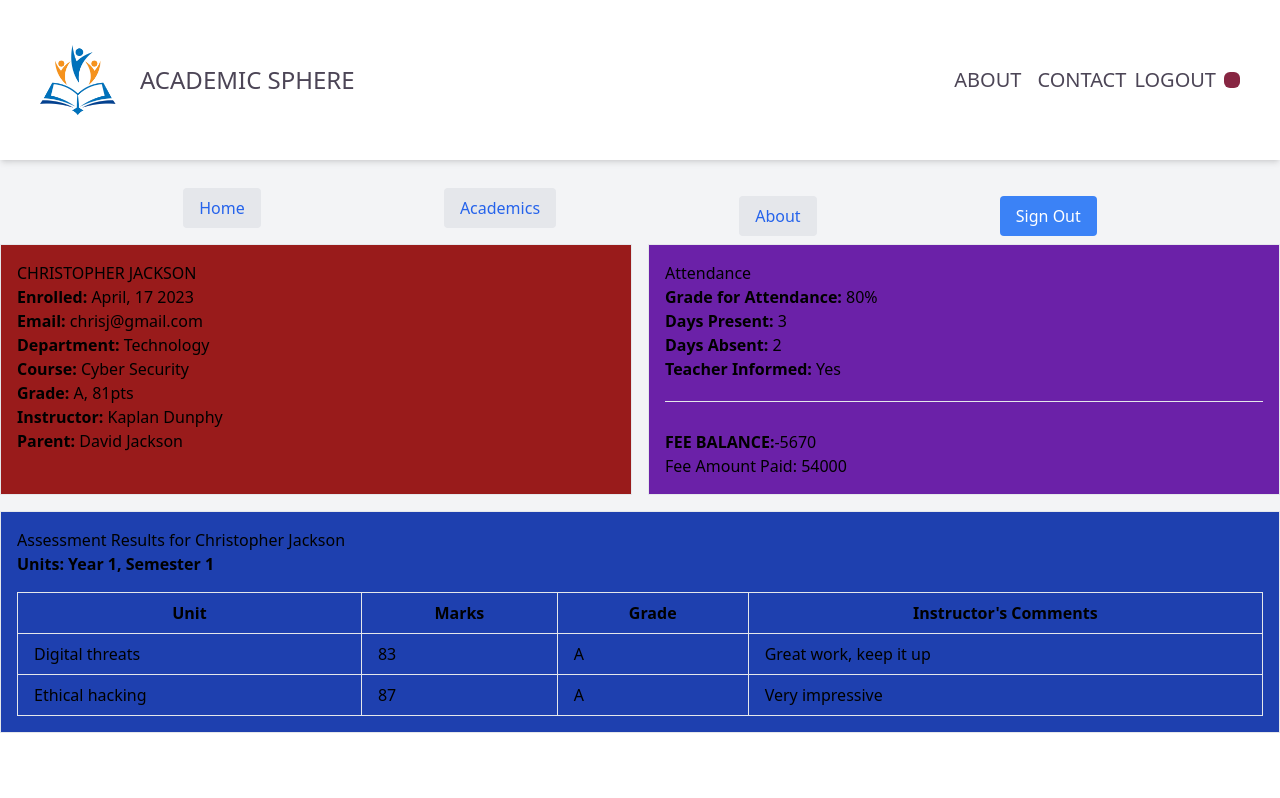
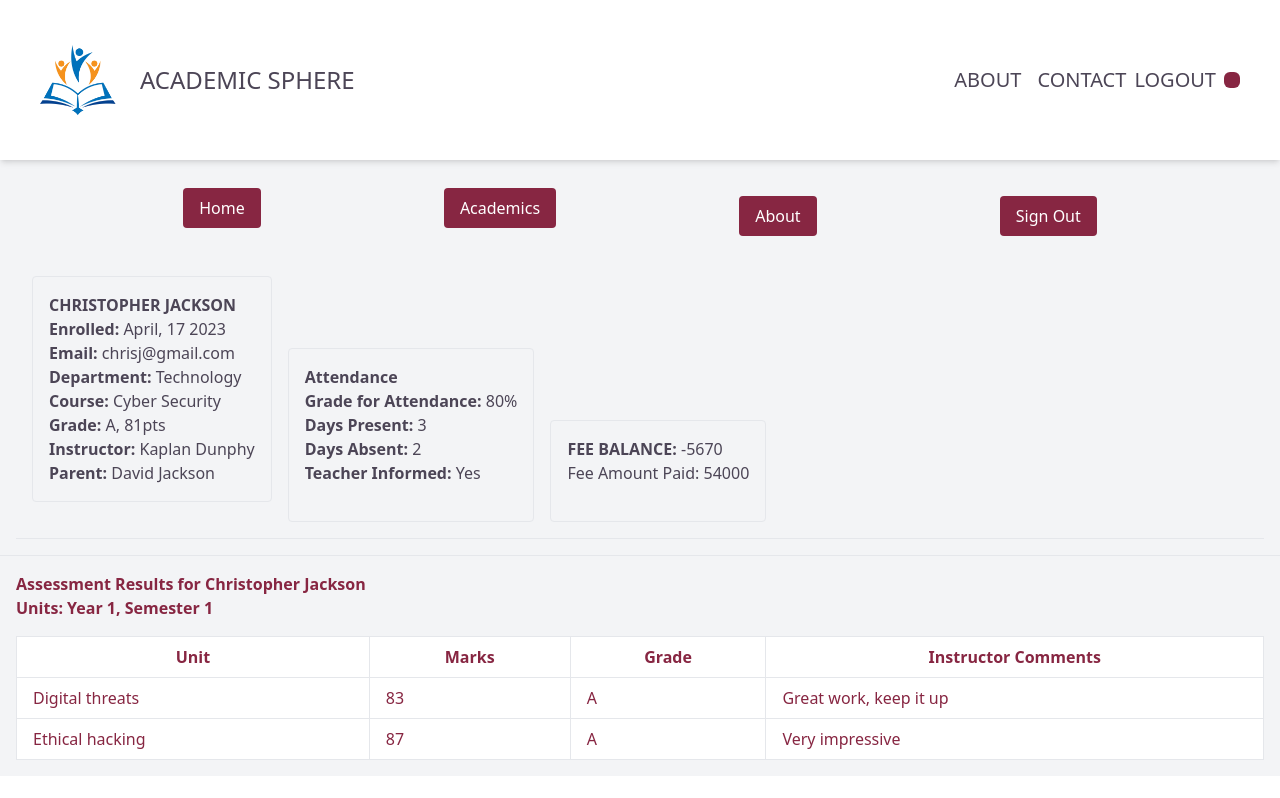
Before and after one commit to paul-nadola/Academic-Sphere-Capstone-project, a React (Vite) app in the folder client/: page /students in a window 1280 px wide. Built offline with nearby package versions, Linux system fonts and the light colour scheme; no server answers.

Commit message:
Student page

```diff
--- a/client/src/App.jsx
+++ b/client/src/App.jsx
@@ -12,9 +12,9 @@ import StudentsPage from "./components/StudentsPage";
 import Login from "./components/Login";
 import SuperAdmin from "./components/SuperAdmin";
 // import Nav from "./components/Nav";
-// import Teachers from "./components/Teachers";
 import Header from "./components/Header";
 import TeachersPage from "./components/Teachers";
+import Teachers from "./components/Teachers";
 import Admin from "./components/Admin";
 
 function App() {
@@ -37,6 +37,7 @@ function App() {
           <Route path="/admin" element={<Admin />} />
           <Route path="/students" element={<StudentsPage />} />
           <Route path="/teachers" element={<TeachersPage />} />
+          <Route path="/teacher" element={<Teachers />} />
           <Route path="/parents" element={<ParentsPage />} />
         </Routes>
       </div>
--- a/client/src/components/StudentsPage.jsx
+++ b/client/src/components/StudentsPage.jsx
@@ -1,43 +1,47 @@
-import React from 'react'
+// import React from 'react'
 import { Link } from 'react-router-dom';
 
 function StudentsPage() {
   return (
     <div>
-
       <div className="flex justify-evenly">
         <button className="mb-2">
-        <Link to="/" className='block bg-gray-200 text-blue-600 py-2 px-4 rounded hover:bg-gray-300 transition duration-300 w-full text-center'>
-        <button>Home</button>
+          <Link
+            to="/"
+            className="block bg-pri2 text-white py-2 px-4 rounded hover:bg-pri1 transition duration-300 w-full text-center"
+          >
+            Home
           </Link>
         </button>
         <button className="mb-2">
-      <Link to="/departments" className='block bg-gray-200 text-blue-600 py-2 px-4 rounded hover:bg-gray-300 transition duration-300 w-full text-center'>
-        <button>Academics</button>
+          <Link
+            to="/departments"
+            className="block bg-pri2 text-white py-2 px-4 rounded hover:bg-pri1 transition duration-300 w-full text-center"
+          >
+            Academics
           </Link>
         </button>
-
-      <button className='mt-4 mb-2'>
-      <Link to="/about" className='block bg-gray-200 text-blue-600 py-2 px-4 rounded hover:bg-gray-300 transition duration-300 w-full text-center'>
-        <button>About</button>
+        <button className="mt-4 mb-2">
+          <Link
+            to="/about"
+            className="block bg-pri2 text-white py-2 px-4 rounded hover:bg-pri1 transition duration-300 w-full text-center"
+          >
+            About
           </Link>
         </button>
-
         <button className="mt-4 mb-2">
           <Link
             to="/signin"
-              className="block bg-blue-500 text-white py-2 px-4 rounded hover:bg-blue-600 transition duration-300 w-full text-center"
+            className="block bg-pri2 text-white py-2 px-4 rounded hover:bg-pri1 transition duration-300 w-full text-center"
           >
             Sign Out
           </Link>
         </button>
-
-
         </div>
-      <div className="grid grid-cols-2 gap-4">
-
-      <div className="p-4 border bg-red-800">
-        <h3>CHRISTOPHER JACKSON</h3>
+        <div className="p-4">
+  <div className="p-4 space-x-4">
+    <div className="inline-block border rounded p-4 text-pri1">
+      <h3><b>CHRISTOPHER JACKSON</b></h3>
       <h4><b>Enrolled:</b>  April, 17 2023</h4>
       <h4><b>Email:</b> chrisj@gmail.com</h4>
       <h4><b>Department:</b> Technology</h4>
@@ -47,30 +51,37 @@ function StudentsPage() {
       <h4><b>Parent:</b> David Jackson</h4>
     </div>
 
-      <div className="p-4 border bg-purple-800">
+    <div className="inline-block border rounded p-4 text-pri1">
       <div className='mb-5'>
-        <h1>Attendance</h1>
+        <h1><b>Attendance</b></h1>
         <h4><b>Grade for Attendance:</b>  80%</h4>
         <h4><b>Days Present:</b> 3</h4>
         <h4><b>Days Absent:</b> 2</h4>
         <h4><b>Teacher Informed:</b> Yes</h4>
       </div>
-        <hr/>
-        <div className='mt-7'>
-            <h3><b>FEE BALANCE:</b>-5670</h3>
+    </div>
+
+    <div className="inline-block border rounded p-4 text-pri1">
+      <div className="mb-5">
+        <h3><b>FEE BALANCE:</b> -5670</h3>
         <h3>Fee Amount Paid: 54000</h3>
       </div>
     </div>
+  </div>
 
-      <div className="p-4 border bg-blue-800 col-span-2">
-        <h3>Assessment Results for Christopher Jackson</h3>
+  <hr/>
+</div>
+<hr/>
+
+      <div className=" p-4 text-pri2">
+        <h3><b>Assessment Results for Christopher Jackson</b></h3>
         <h4><b>Units: Year 1, Semester 1</b>
-        <table className="table-auto w-full mt-4">
+        <table className="table-auto w-full mt-4 bg-white p-4 text-pri2">
           <tr>
             <th className="border px-4 py-2">Unit</th>
             <th className="border px-4 py-2">Marks</th>
             <th className="border px-4 py-2">Grade</th>
-            <th className="border px-4 py-2">Instructor's Comments</th>
+            <th className="border px-4 py-2">Instructor Comments</th>
           </tr>
           <tr>
             <td className="border px-4 py-2">Digital threats</td>
@@ -87,13 +98,9 @@ function StudentsPage() {
         </table>
         </h4>
       </div>
-
-
-
-    </div>
     </div>
 
-  )
+    );
 }
 
 export default StudentsPage
--- a/client/tailwind.config.js
+++ b/client/tailwind.config.js
@@ -8,6 +8,8 @@ export default {
         pri2: "#872642",
         sec1: "#F6C026",
         sec2: "#A0D3F9",
+        sec3: "#dfdee0",
+        sec4: "#c9c5c9"
       },
     },
   },
```
Lines whose indentation alone changed are shown as unchanged.
